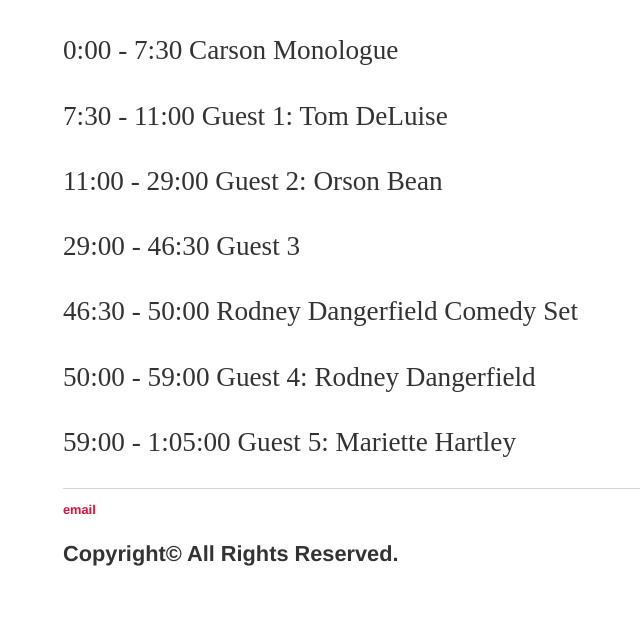
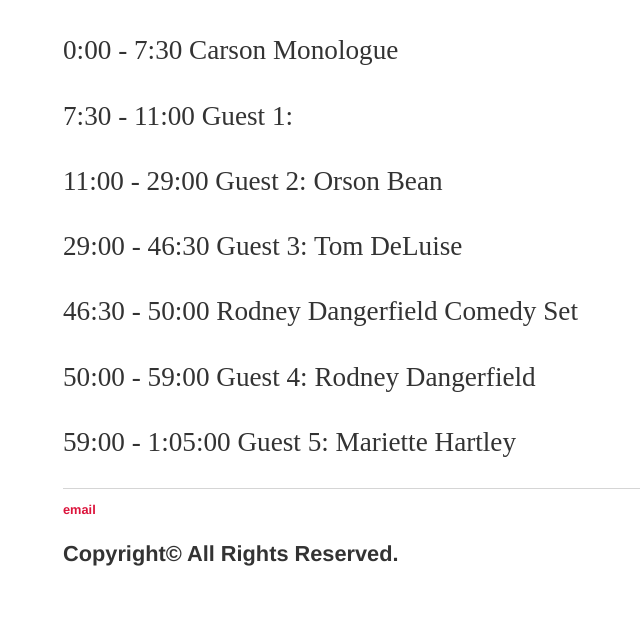
Before and after one commit to andersonshumate/andersonshumate.github.io, a Jekyll site: the page built from monologues/history/anatomyofashow/index.html, in a window 1280 px wide. Shown: the part 609-1238 px from the top of the page, without its empty margins (129-769 px from the left). Built offline with Jekyll 4.4.1, drawn with Linux system fonts in a browser that asks for light colours.

```diff
--- a/monologues/history/anatomyofashow/index.html
+++ b/monologues/history/anatomyofashow/index.html
@@ -10,9 +10,9 @@ title: Anatomy of a Show
   <iframe width="560" height="315" src="https://www.youtube.com/embed/yHi1mLiFvwc" frameborder="0" allow="accelerometer; autoplay; encrypted-media; gyroscope; picture-in-picture" allowfullscreen></iframe>
 
 	<p>0:00 - 7:30 Carson Monologue </p>
-	<p>7:30 - 11:00 Guest 1: Tom DeLuise </p>
+	<p>7:30 - 11:00 Guest 1: </p>
 	<p>11:00 - 29:00 Guest 2: Orson Bean </p>
-	<p>29:00 - 46:30 Guest 3 </p>
+	<p>29:00 - 46:30 Guest 3: Tom DeLuise </p>
 	<p>46:30 - 50:00 Rodney Dangerfield Comedy Set </p>
 	<p>50:00 - 59:00 Guest 4: Rodney Dangerfield </p>
 	<p>59:00 - 1:05:00 Guest 5: Mariette Hartley </p>
```
